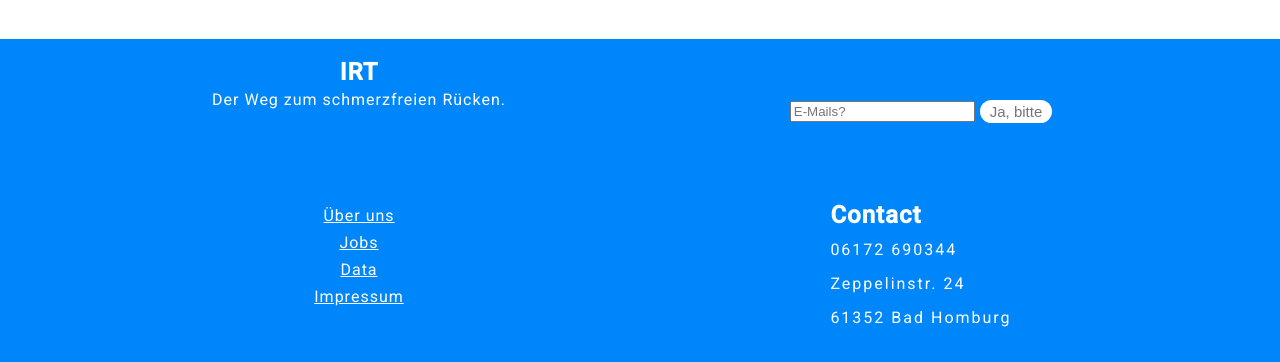
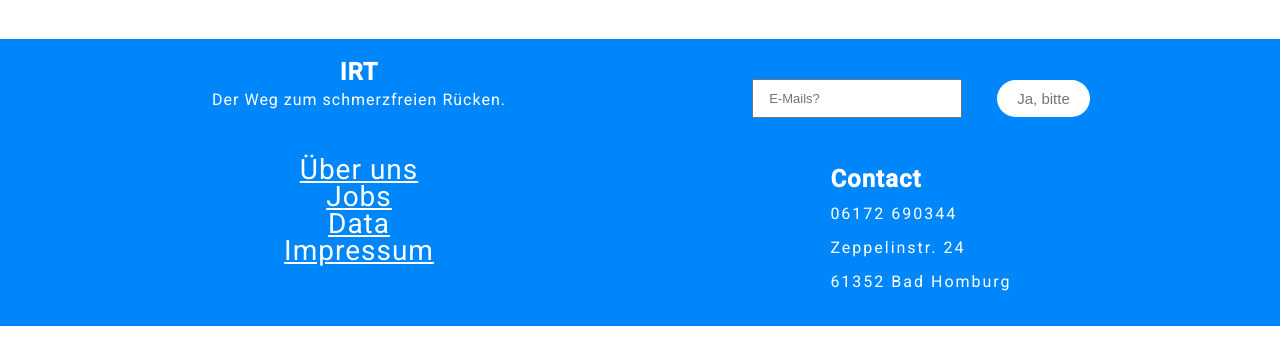
Before and after one commit to pbizimis/IRT, a Flask app: page /lp in a window 1280 px wide. Shown: the part 2559-2921 px from the top of the page. After the commit the page ends 2885 px from the top, so only its background shows below. Run offline with Flask 2, Linux system fonts and the light colour scheme.

Commit message:
landing page done

```diff
--- a/irtp/static/nav.css
+++ b/irtp/static/nav.css
@@ -203,16 +203,19 @@
     display: flex;
     align-items: center;
     justify-content: center;
-    margin-top: 40px;
+    margin-top: 20px;
 }
 .newsletter .newsletter-form {
     margin: 0;
-    padding: 0;
     line-height: 0;
+}
+.email-input {
+    padding: 10px 15px;
+    font-size: 13px;
 }
 .newsletter .newsletter-form .button{
     margin: 20px 0px 20px 0px;
-    padding: 3px 10px;
+    padding: 10px 20px;
     font-size: 15px;
     border: 0px;
     position: relative;
@@ -220,7 +223,7 @@
 }
 .info {
     grid-area: info;
-    margin-top: 60px;
+    margin-top: 20px;
     display: grid;
     grid-template-columns: auto auto;
     grid-template-rows: auto auto;
@@ -245,6 +248,7 @@
 }
 .info a {
     text-align: end;
+    margin-top: 15px;
     display: inline-block;
     margin-right: 10px;
     margin-left: 10px;
@@ -252,11 +256,13 @@
     text-decoration: underline;
     color: white;
     font-weight: 400;
+    font-size: 28px;
 }
 .contact {
-    margin-top: 60px;
+    margin-top: 30px;
     grid-area: contact;
     text-align: center;
+    margin-bottom: 30px;
 }
 .contact p {
     margin: 0;
@@ -284,6 +290,9 @@
         text-decoration: underline;
         color: white;
         font-weight: 400;
+    }
+    .email-input {
+        margin-right: 30px;
     }
 }
 
--- a/irtp/templates/nav.html
+++ b/irtp/templates/nav.html
@@ -90,7 +90,7 @@
 
         <div class="newsletter">
             <form class="newsletter-form" method="POST">
-                <input type="email" placeholder="E-Mails?" name="email" required>
+                <input class="email-input" type="email" placeholder="E-Mails?" name="email" required>
                 <input type="submit" value="Ja, bitte" class="button">
             </form>
         </div>
```
